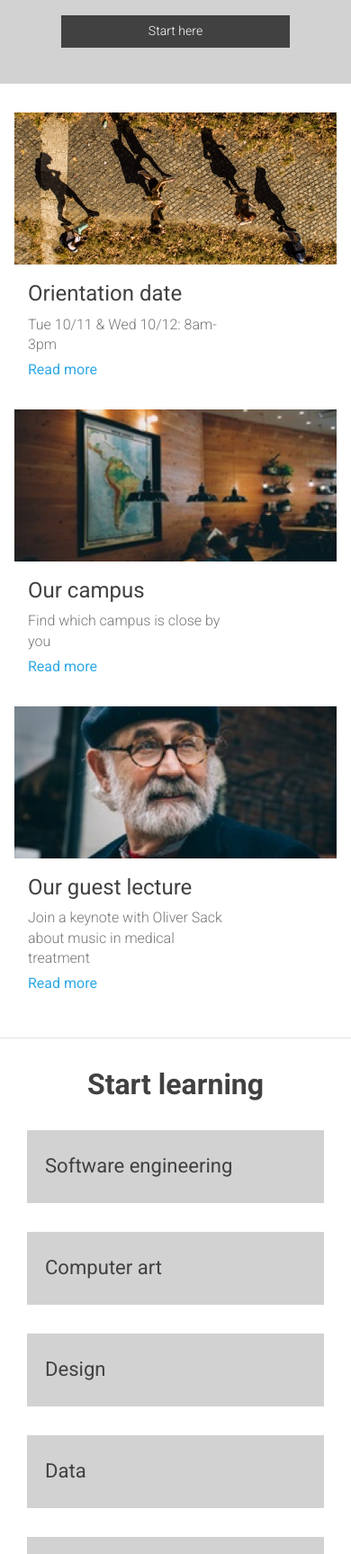
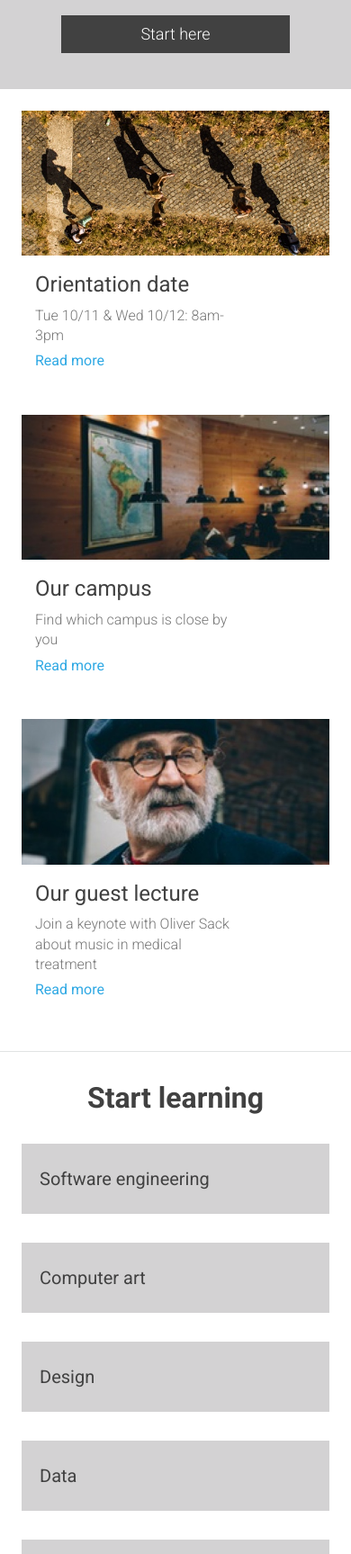
Before and after one commit to orbsini/orbsini.github.io, a plain HTML site: page capstone/index.html in a window 390 px wide. Shown: the part 273-2000 px from the top of the page at 90% size. Drawn offline with Linux system fonts and the light colour scheme.

Commit message:
Added small css tweaks and comments. Final commit.

```diff
--- a/capstone/index.html
+++ b/capstone/index.html
@@ -1,3 +1,4 @@
+<!-- This too, will pass. -->
 <!DOCTYPE html>
 <html>
   <head>
@@ -59,7 +60,7 @@
           <img src="resources/images/information-orientation.jpg" class="orientation-desktop" alt="Information orientation">
           <img src="resources/images/information-orientation-mobile.jpg" class="orientation-mobile" alt="Information orientation">
           <div class="text">
-            <h3>Orientation date</h3>
+            <a href="#"><h3>Orientation date</h3></a>
             <p>Tue 10/11 &amp; Wed 10/12: 8am-3pm</p>
             <a href="#" class="read-more">Read more</a>
           </div>
@@ -68,7 +69,7 @@
           <img src="resources/images/information-campus.jpg" class="campus-desktop" alt="Information campus">
           <img src="resources/images/information-campus-mobile.jpg" class="campus-mobile" alt="Information campus">
           <div class="text">
-            <h3>Our campus</h3>
+            <a href="#"><h3>Our campus</h3></a>
             <p>Find which campus is close by you</p>
             <a href="#" class="read-more">Read more</a>
           </div>
@@ -77,7 +78,7 @@
           <img src="resources/images/information-guest-lecture.jpg" class="lecture-desktop" alt="Information guest lecture">
           <img src="resources/images/information-guest-lecture-mobile.jpg" class="lecture-mobile" alt="Information guest lecture">
           <div class="text">
-            <h3>Our guest lecture</h3>
+            <a href="#"><h3>Our guest lecture</h3></a>
             <p>Join a keynote with Oliver Sack about music in medical treatment</p>
             <a href="#" class="read-more">Read more</a>
           </div>
@@ -91,7 +92,7 @@
         <div class="course flex">
           <img src="resources/images/course-software.jpg" alt="Course software">
           <div class="text">
-            <h3>Software engineering</h3>
+            <a href="#"><h3>Software engineering</h3></a>
             <p>Courses</p>
             <p>Web Developement, Mobile Development, iOT, APIs</p>
           </div>
@@ -99,7 +100,7 @@
         <div class="course flex">
           <img src="resources/images/course-computer-art.jpg" alt="Computer art">
           <div class="text">
-            <h3>Computer art</h3>
+            <a href="#"><h3>Computer art</h3></a>
             <p>Courses</p>
             <p>Imagine &amp; Design, Web Design, Motion Graphics &amp; Visual Effects, Computer Animation</p>
           </div>
@@ -107,7 +108,7 @@
         <div class="course flex">
           <img src="resources/images/course-design.jpg" alt="Design">
           <div class="text">
-            <h3>Design</h3>
+            <a href="#"><h3>Design</h3></a>
             <p>Courses</p>
             <p>User Experience Design, User Research, Visual Design</p>
           </div>
@@ -115,7 +116,7 @@
         <div class="course flex">
           <img src="resources/images/course-data.jpg" alt="Data">
           <div class="text">
-            <h3>Data</h3>
+            <a href="#"><h3>Data</h3></a>
             <p>Courses</p>
             <p>Data Science, Big Data, SQL, Data Visualization</p>
           </div>
@@ -123,7 +124,7 @@
         <div class="course flex">
           <img src="resources/images/course-business.jpg" alt="Business">
           <div class="text">
-            <h3>Business</h3>
+            <a href="#"><h3>Business</h3></a>
             <p>Courses</p>
             <p>Product Development, Business Development, Startup</p>
           </div>
@@ -131,7 +132,7 @@
         <div class="course flex">
           <img src="resources/images/course-marketing.jpg" alt="Marketing">
           <div class="text">
-            <h3>Marketing</h3>
+            <a href="#"><h3>Marketing</h3></a>
             <p>Courses</p>
             <p>Analytics, Content Marketing, Mobile Marketing</p>
           </div>
@@ -153,14 +154,14 @@
           <div class="post flex">
             <img src="resources/images/thesis-fisma.jpg" alt="Thesis fisma">
             <div class="text">
-              <h3>Fisma: Design and Protoype</h3>
+              <a href="#"><h3>Fisma: Design and Protoype</h3></a>
               <p>Designer showcase of new prototype product</p>
             </div>
           </div>
           <div class="post flex">
             <img src="resources/images/thesis-now-and-then.jpg" alt="Thesis now and then">
             <div class="text">
-              <h3>Now and then</h3>
+              <a href="#"><h3>Now and then</h3></a>
               <p>Research study about New York</p>
             </div>
           </div>
--- a/capstone/resources/css/style.css
+++ b/capstone/resources/css/style.css
@@ -35,7 +35,7 @@ h3 {
   font-weight: 400;
 }
 p {
-  font-size: 0.83em;
+  font-size: 0.90em;
   font-weight: 300;
 }
 
@@ -117,7 +117,7 @@ nav a {
   color: white;
   display: block;
   font-weight: 300;
-  font-size: .88em;
+  font-size: 1em;
   margin-top: 20px;
   padding: 8px 0;
   text-decoration: none;
@@ -168,12 +168,15 @@ nav a {
   padding-top: 16px;
 }
 .information a {
-  color: #30a9e4;
+  color: inherit;
   text-decoration: none;
   font-size: .875em;
 }
+.information a.read-more {
+  color: #30a9e4;
+}
 .information .post:nth-child(3n+0) {
-  background-color: #d3d2d3;
+  background-color: #d3d2d3; /* add a bg colour to the third post */
 }
 /* === Start learning === */
 .learning {
@@ -210,12 +213,20 @@ nav a {
 .course p {
   padding-bottom: 10px;
 }
+.course a {
+  text-decoration: none;
+  color: inherit;
+}
 .course p:nth-child(2) {
   text-transform: uppercase;
 }
 /* === Thesis exhibit === */
 .exhibit {
   padding-bottom: 32px;
+}
+.exhibit a {
+  color: inherit;
+  text-decoration: none;
 }
 .exhibit h1 {
   padding: 32px 0;
@@ -270,7 +281,7 @@ footer {
 }
 footer span,
 footer a {
-  font-size: .75em;
+  font-size: .85em;
   color: #767676;
 }
 footer .links {
@@ -297,7 +308,7 @@ footer .text {
   /* Navigation */
   nav .menu .links,
   nav .logo {
-    display: none; /* hide menu */
+    display: none; /* hide navigation elements */
   }
   nav .truncated-menu,
   nav div {
@@ -305,6 +316,7 @@ footer .text {
     justify-content: space-between;
     width: 100%;
     padding: 0 1.5em;
+    margin: 0;
   }
   nav .truncated-menu li {
     width: 40px;
@@ -324,9 +336,15 @@ footer .text {
     margin: 40px auto;
     width: 65%;
   }
+  .main-banner .text a {
+    font-size: 1.125em;
+  }
   /* Information */
   .information .supporting {
     display: none;
+  }
+  .information .posts {
+    padding-top: 0;
   }
   .information .posts,
   .information .post img {
@@ -337,6 +355,7 @@ footer .text {
   }
   .information .post {
     display: block;
+    padding: 24px;
   }
   .orientation-desktop,
   .campus-desktop,
@@ -349,10 +368,10 @@ footer .text {
     display: block; /* show mobile images */
   }
   .information .post:nth-child(3n+0) {
-    background: none; /* remove background */
+    background: none; /* remove background color */
   }
   .information h3 {
-    font-size: 1.5em; /* increase size for mobile */
+    font-size: 1.5em;
   }
   .information p,
   .information a {
@@ -363,11 +382,11 @@ footer .text {
   }
   /* Start learning */
   .courses {
-    padding: 0 30px;
+    padding: 0 24px;
   }
   .course img,
   .course .text p {
-    display: none; /* hide elements */
+    display: none;
   }
   .course {
     width: 100%;
@@ -378,7 +397,7 @@ footer .text {
   }
   .course h3 {
     padding: 5px 0;
-    font-size: 1.38em;
+    font-size: 1.25em;
   }
   .learning {
     border-top: 1px solid #e1e3e3;
```
